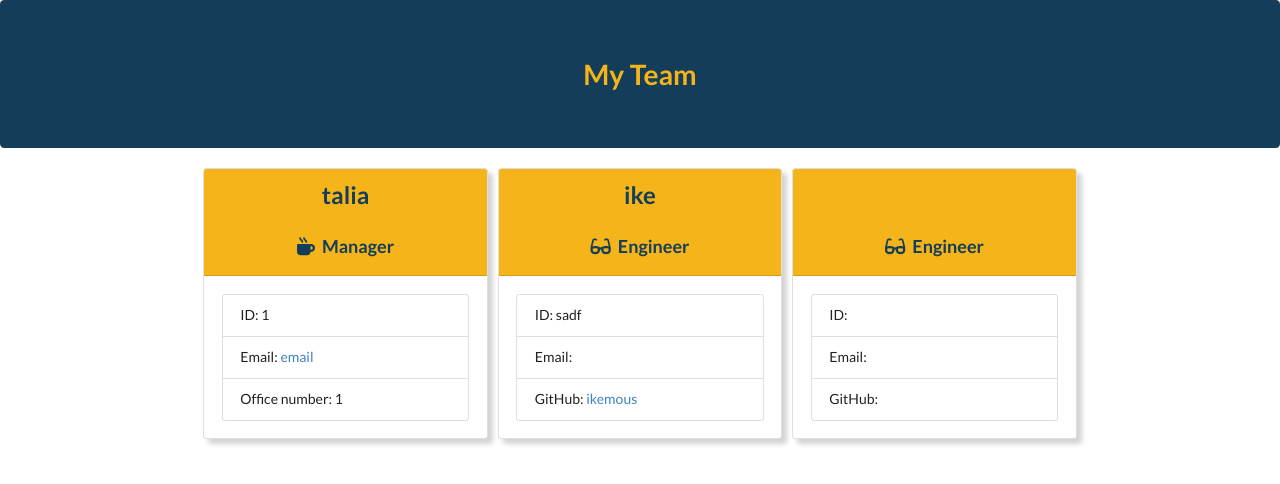
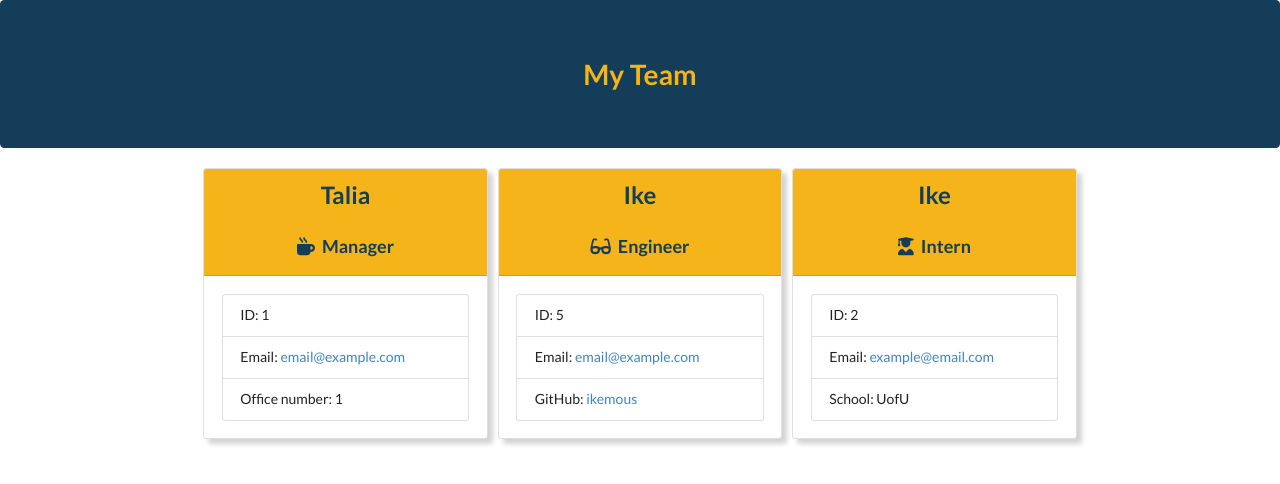
Before and after one commit to ikemous/teamGenerator, a website: page output/team.html in a window 1280 px wide. Drawn offline with nearby package versions, Linux system fonts and the light colour scheme.

```diff
--- a/output/team.html
+++ b/output/team.html
@@ -45,7 +45,7 @@
 <div class="card employee-card column">
     <!-- Manafer Card Header -->
     <div class="card-header">
-        <h2 class="card-title">talia</h2>
+        <h2 class="card-title">Talia</h2>
         <h3 class="card-title"><i class="fas fa-mug-hot mr-2"></i>Manager</h3>
     </div>
     <!-- Manager Card Body -->
@@ -54,7 +54,7 @@
             <!-- Manager ID -->
             <li class="list-group-item">ID: 1</li>
             <!-- Manager Email -->
-            <li class="list-group-item">Email: <a href="mailto:email">email</a></li>
+            <li class="list-group-item">Email: <a href="mailto:email@example.com">email@example.com</a></li>
             <!-- Manager Office Number -->
             <li class="list-group-item">Office number: 1</li>
         </ul>
@@ -65,42 +65,42 @@
 <div class="card employee-card column">
     <!-- Engineer Card Header -->
     <div class="card-header">
-        <h2 class="card-title">ike</h2>
+        <h2 class="card-title">Ike</h2>
         <h3 class="card-title"><i class="fas fa-glasses mr-2"></i>Engineer</h3>
     </div>
     <!-- Engineer Card Body -->
     <div class="card-body">
         <ul class="list-group">
             <!-- Engineer ID -->
-            <li class="list-group-item">ID: sadf</li>
+            <li class="list-group-item">ID: 5</li>
             <!-- Engineer Email -->
-            <li class="list-group-item">Email: <a href="mailto:"></a></li>
+            <li class="list-group-item">Email: <a href="mailto:email@example.com">email@example.com</a></li>
             <!-- Engineer Github Username -->
             <li class="list-group-item">GitHub: <a href="https://github.com/ikemous" target="_blank" rel="noopener noreferrer">ikemous</a></li>
         </ul>
     </div>
 </div>
 <!-- End Employee Engineer Card -->
-<!-- Engineer Employee Card -->
+<!-- Intern Employee Card -->
 <div class="card employee-card column">
-    <!-- Engineer Card Header -->
+    <!-- Intern Card Header -->
     <div class="card-header">
-        <h2 class="card-title"></h2>
-        <h3 class="card-title"><i class="fas fa-glasses mr-2"></i>Engineer</h3>
+        <h2 class="card-title">Ike</h2>
+        <h3 class="card-title"><i class="fas fa-user-graduate mr-2"></i>Intern</h3>
     </div>
-    <!-- Engineer Card Body -->
+    <!-- Intern Card Body -->
     <div class="card-body">
         <ul class="list-group">
-            <!-- Engineer ID -->
-            <li class="list-group-item">ID: </li>
-            <!-- Engineer Email -->
-            <li class="list-group-item">Email: <a href="mailto:"></a></li>
-            <!-- Engineer Github Username -->
-            <li class="list-group-item">GitHub: <a href="https://github.com/" target="_blank" rel="noopener noreferrer"></a></li>
+            <!-- Intern ID -->
+            <li class="list-group-item">ID: 2</li>
+            <!-- Intern Email -->
+            <li class="list-group-item">Email: <a href="mailto:example@email.com">example@email.com</a></li>
+            <!-- Intern School -->
+            <li class="list-group-item">School: UofU</li>
         </ul>
     </div>
 </div>
-<!-- End Employee Engineer Card -->
+<!-- End Intern Employee Card -->
 
         </div>
         <!-- End grid to hold all employee cards -->
```
Also changed, not shown: 1 other file.
